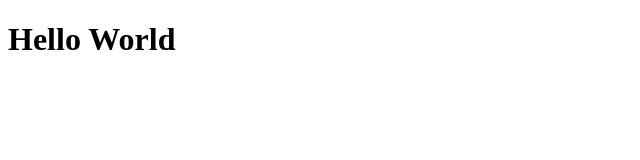
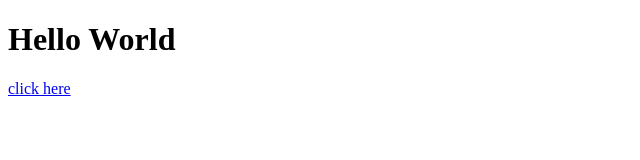
Before and after one commit to jfeier1/jfeier1.github.io, a plain HTML site: page index.html in a window 1280 px wide. Shown: the full height of the page, 0-640 px from the left. Drawn offline with Linux system fonts and the light colour scheme.

Commit message:
added link

```diff
--- a/index.html
+++ b/index.html
@@ -6,5 +6,6 @@
   </head>
   <body>
     <h1>Hello World</h1>
+    <a href="https://www.google.com/" target="_blank"> click here </a>
   </body>
 </html>
```
